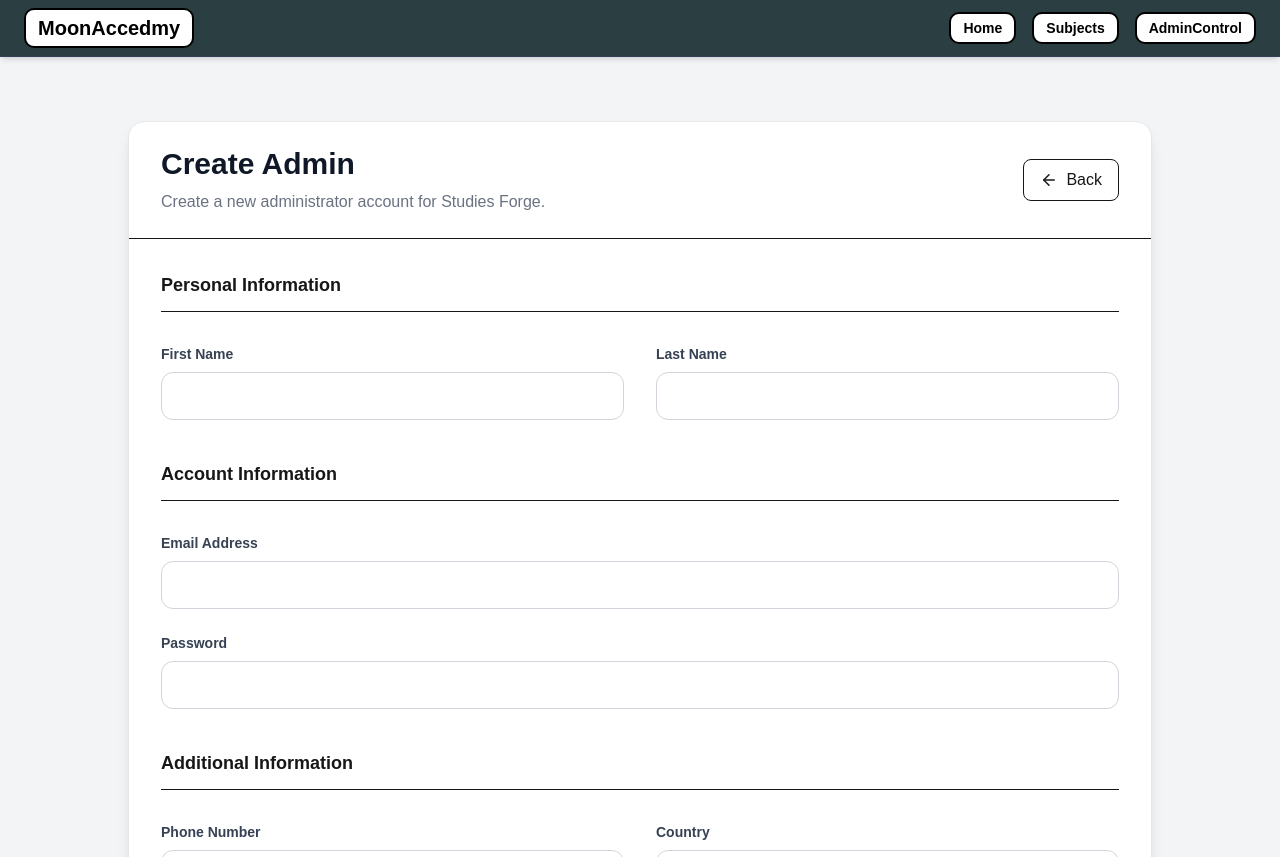
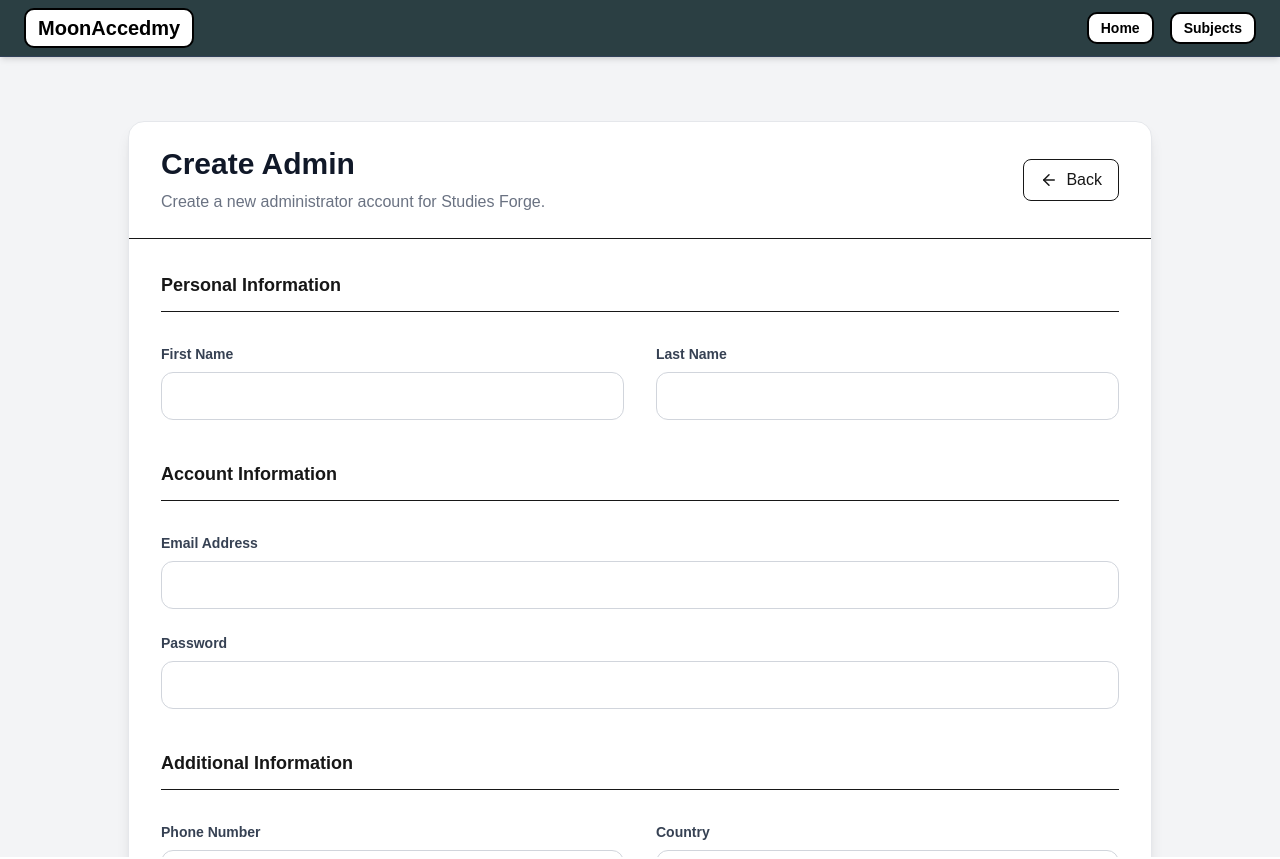
Before and after one commit to Noman-Prime/studiesforge_frontend, a Next.js app: page /admin/user/create in a window 1280 px wide. Shown: the top 859 px of the page. Built offline with nearby package versions, Linux system fonts and the light colour scheme.

Commit message:
Updated frontend

```diff
--- a/src/app/admin/user/create/page.js
+++ b/src/app/admin/user/create/page.js
@@ -59,7 +59,7 @@ const Create = () => {
             }
 
             const { data } = await axios.post(
-                "http://localhost:5000/api/v1/user/signup",
+                `${process.env.NEXT_PUBLIC_API}/api/v1/user/signup`,
                 formData,
                 {
                     withCredentials: true,
--- a/src/components/navbar.jsx
+++ b/src/components/navbar.jsx
@@ -37,9 +37,6 @@ const Navbar = () => {
                 <Link href="/subjects" className="px-3 py-1 rounded-[10px] border-2 transition-colors hover:text-blue-600 font-bold bg-white text-black">
                     Subjects
                 </Link>
-                <Link href="/admin" className="px-3 py-1 rounded-[10px] border-2 transition-colors hover:text-blue-600 font-bold bg-white text-black">
-                    AdminControl
-                </Link>
             </div>
 
             {/* Mobile Container (Toggle + Menu) */}
@@ -56,9 +53,6 @@ const Navbar = () => {
                         <Link href="/subjects" className="block bg-white text-black text-sm font-bold text-center py-1.5 rounded-[10px]" onClick={() => setShow(false)}>
                             Subjects
                         </Link>
-                        <Link href="/topicPage" className="block bg-white text-black text-sm font-bold text-center py-1.5 rounded-[10px]" onClick={() => setShow(false)}>
-                            Topics
-                        </Link>
                     </div>
                 )}
             </div>
```
